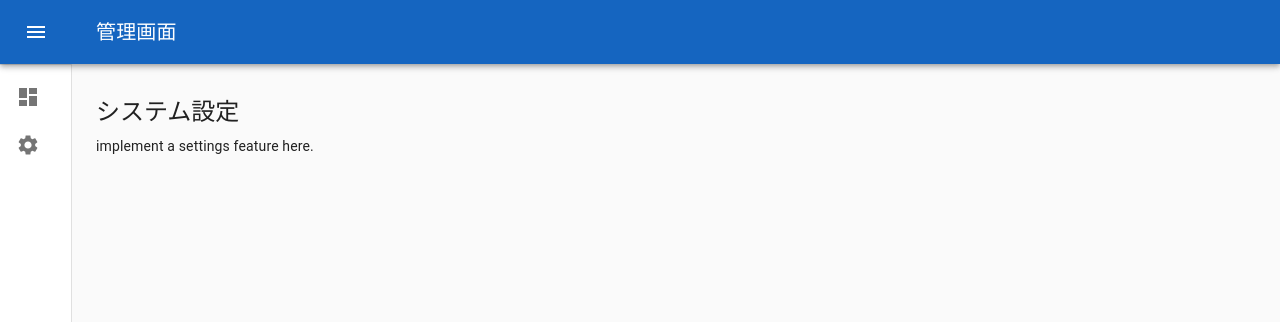
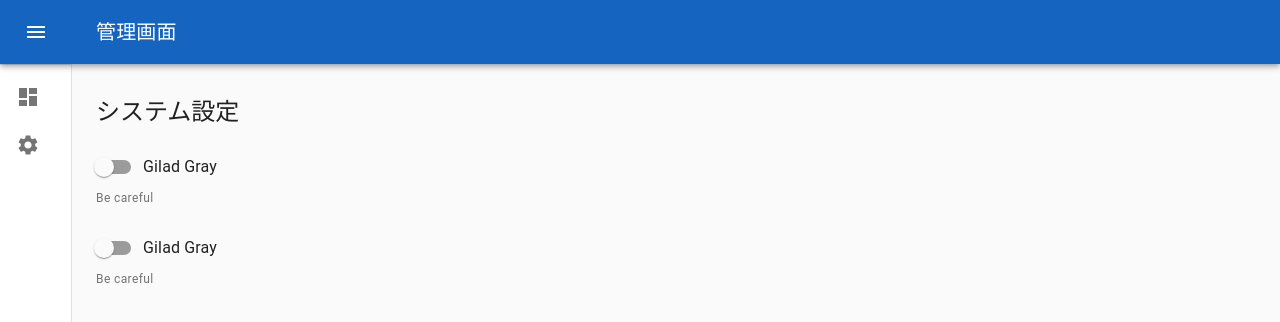
Before and after one commit to k0kishima/blue_magic_front, a React (Create React App) app: page /settings in a window 1280 px wide. Shown: the top 322 px of the page. Built offline with nearby package versions, Linux system fonts and the light colour scheme.

Commit message:
scaffold setting page layout

```diff
--- /dev/null
+++ b/src/components/pages/SettingsPage/index.tsx
@@ -0,0 +1,40 @@
+import React from "react";
+import FormLabel from "@material-ui/core/FormLabel";
+import FormControl from "@material-ui/core/FormControl";
+import FormGroup from "@material-ui/core/FormGroup";
+import FormControlLabel from "@material-ui/core/FormControlLabel";
+import FormHelperText from "@material-ui/core/FormHelperText";
+import Switch from "@material-ui/core/Switch";
+import styled from "styled-components";
+
+export const SettingsPage: React.VFC = () => {
+  const Styled = styled.div`
+    fieldset {
+      display: block;
+      margin: 20px 0px;
+    }
+  `;
+
+  return (
+    <Styled>
+      <FormControl component="fieldset">
+        <FormGroup>
+          <FormControlLabel
+            control={<Switch name="gilad" color="primary" />}
+            label="Gilad Gray"
+          />
+        </FormGroup>
+        <FormHelperText>Be careful</FormHelperText>
+      </FormControl>
+      <FormControl component="fieldset">
+        <FormGroup>
+          <FormControlLabel
+            control={<Switch name="gilad" color="primary" />}
+            label="Gilad Gray"
+          />
+        </FormGroup>
+        <FormHelperText>Be careful</FormHelperText>
+      </FormControl>
+    </Styled>
+  );
+};
--- a/src/containers/SettingsContainer/index.tsx
+++ b/src/containers/SettingsContainer/index.tsx
@@ -1,10 +1,11 @@
 import React from "react";
 import { LayoutContainer } from "containers/LayoutContainer";
+import { SettingsPage } from "components/pages/SettingsPage";
 
 export const SettingsContainer: React.VFC = () => {
   return (
     <LayoutContainer title="システム設定">
-      <div>implement a settings feature here.</div>
+      <SettingsPage />
     </LayoutContainer>
   );
 };
```
